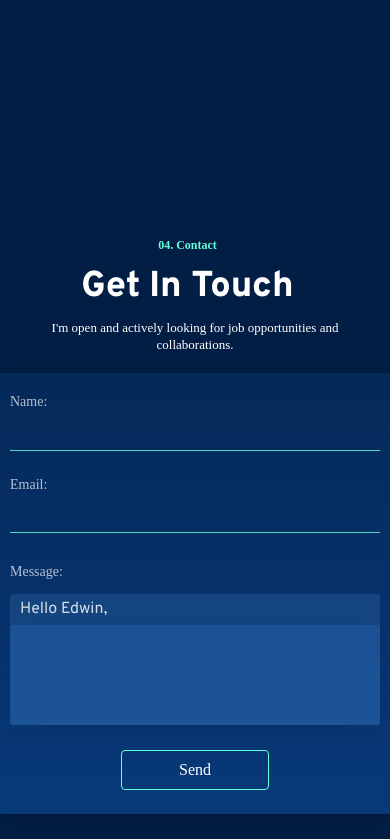
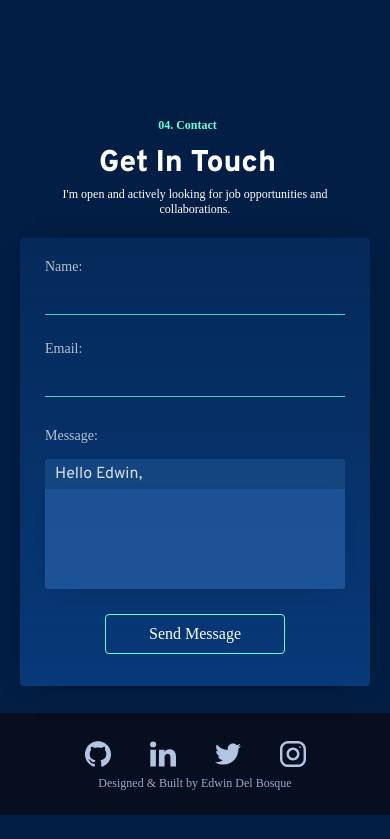
Before and after one commit to royamoussapour/portfolio, a React (Create React App) app: page / in a window 390 px wide. Shown: the part 8685-9524 px from the top of the page. After the commit the page ends 9500 px from the top, so only its background shows below. Built offline with nearby package versions, Linux system fonts and the light colour scheme; a web font is replaced by a local one.

Commit message:
Add validation to ContactForm

```diff
--- a/src/components/Contact/Contact.scss
+++ b/src/components/Contact/Contact.scss
@@ -78,9 +78,18 @@
 	}
 }
 
+@media only screen and (max-width: 1100px) {
+	.Contact {
+		min-height: 520px;
+		margin-top: 120px;
+	}
+}
+
 @media only screen and (max-width: 730px) {
 	.Contact {
 		min-height: 520px;
+		margin-top: 140px;
+		margin-bottom: -10px;
 
 		p {
 			font-size: 18px;
@@ -119,8 +128,16 @@
 	}
 }
 
+@media only screen and (max-width: 600px) {
+	.Contact {
+		margin-top: -250px;
+	}
+}
+
 @media only screen and (max-width: 550px) {
 	.Contact {
+		margin-top: -120px;
+
 		p {
 			font-size: 18px;
 			width: 400px;
@@ -135,13 +152,16 @@
 @media only screen and (max-width: 430px) {
 	.Contact {
 		min-height: 440px;
+
 		p {
-			font-size: 13px;
+			font-size: 12px;
 			width: 320px;
+			margin-bottom: -50px;
 		}
 
 		h2 {
-			font-size: 36px;
+			font-size: 30px;
+			margin-bottom: 35px;
 
 			span {
 				font-size: 12px;
--- a/src/components/ContactForm/ContactForm.js
+++ b/src/components/ContactForm/ContactForm.js
@@ -1,42 +1,16 @@
-import React, { Component } from 'react';
+import React, { useState } from 'react';
 import './ContactForm.scss';
 import Fade from 'react-reveal/Fade';
 
-class ContactForm extends Component {
-	constructor(props) {
-		super(props);
-		this.submitForm = this.submitForm.bind(this);
-		this.state = {
-			status: ''
-		};
-	}
+const ContactForm = props => {
+	const [status, updateStatus] = useState('');
+	const [name, updateName] = useState('');
+	const [email, updateEmail] = useState('');
+	const [message, updateMessage] = useState('');
 
-	render() {
-		const { status } = this.state;
-		return (
-			<Fade bottom distance='60px'>
-				<form
-					className='ContactForm'
-					onSubmit={this.submitForm}
-					action='https://formspree.io/mpzdzbnw'
-					method='POST'>
-					<label>Name:</label>
-					<input type='text' name='name' />
-					<label>Email:</label>
-					<input type='email' name='email' />
-					<label className='message'>Message:</label>
-					<h4>Hello Edwin,</h4>
-					<textarea type='text' name='message'></textarea>
-					{status === 'SUCCESS' ? <p>Thanks!</p> : <button>Send</button>}
-					{status === 'ERROR' && <p>Ooops! There was an error.</p>}
-				</form>
-			</Fade>
-		);
-	}
-
-	submitForm(ev) {
-		ev.preventDefault();
-		const form = ev.target;
+	const submitForm = event => {
+		event.preventDefault();
+		const form = event.target;
 		const data = new FormData(form);
 		const xhr = new XMLHttpRequest();
 		xhr.open(form.method, form.action);
@@ -45,13 +19,51 @@ class ContactForm extends Component {
 			if (xhr.readyState !== XMLHttpRequest.DONE) return;
 			if (xhr.status === 200) {
 				form.reset();
-				this.setState({ status: 'SUCCESS' });
+				updateStatus('SUCCESS');
 			} else {
-				this.setState({ status: 'ERROR' });
+				updateStatus('ERROR');
 			}
 		};
 		xhr.send(data);
-	}
-}
+	};
+
+	return (
+		<Fade bottom distance='60px'>
+			<form
+				className='ContactForm'
+				onSubmit={submitForm}
+				action={'https://formspree.io/mpzdzbnw'}
+				method={'POST'}>
+				<label>Name:</label>
+				<input
+					type='text'
+					name='name'
+					onChange={e => updateName(e.target.value)}
+					value={name}
+				/>
+				<label>Email:</label>
+				<input
+					type='email'
+					name='email'
+					onChange={e => updateEmail(e.target.value)}
+					value={email}
+				/>
+				<label className='message'>Message:</label>
+				<h4>Hello Edwin,</h4>
+				<textarea
+					type='text'
+					name='message'
+					onChange={e => updateMessage(e.target.value)}
+					value={message}></textarea>
+				{status === 'SUCCESS' ? (
+					<p>Thanks!</p>
+				) : (
+					<button disabled={!name || !email || !message}>Send Message</button>
+				)}
+				{status === 'ERROR' && <p>Ooops! There was an error.</p>}
+			</form>
+		</Fade>
+	);
+};
 
 export default ContactForm;
--- a/src/components/ContactForm/ContactForm.scss
+++ b/src/components/ContactForm/ContactForm.scss
@@ -8,7 +8,8 @@
 	box-shadow: 0 5px 30px -16px rgba(0, 0, 0, 0.548);
 	position: relative;
 	top: 70px;
-	z-index: 10;
+	z-index: 1;
+	height: 448px;
 
 	label {
 		width: 100%;
@@ -76,7 +77,7 @@
 		font-size: 16px;
 		cursor: pointer;
 		padding: 10px 40px;
-		width: 40%;
+		width: 60%;
 		background: rgba(0, 0, 0, 0);
 		margin-top: 10px;
 		transition: all 200ms ease-out;
@@ -116,3 +117,12 @@
 		}
 	}
 }
+
+@media only screen and (max-width: 460px) {
+	.ContactForm {
+		input,
+		textarea {
+			width: 300px;
+		}
+	}
+}
--- a/src/components/Footer/Footer.scss
+++ b/src/components/Footer/Footer.scss
@@ -46,3 +46,13 @@
 		}
 	}
 }
+
+@media only screen and (max-width: 430px) {
+	.Footer {
+		height: 102px;
+
+		p {
+			margin-top: 50px;
+		}
+	}
+}
--- a/src/data/jobs.js
+++ b/src/data/jobs.js
@@ -8,8 +8,7 @@ const jobs = [
 		url: 'https://turing.io',
 		description: [
 			'Collaborated in fast-paced, cross-functional teams for more than 60 hours a week for 9 months building a variety of interesting and meaningful projects.',
-			'Built robust, scalable, and fully-tested applications with mainly front-end tools and some back-end technologies.',
-			'Gained experience building responsive layouts, writing clean, refactored JavaScript ES6+ and libraries and frameworks such as React, utilizing heavy data manipulation, DOM manipulation, OOP concepts and Test-Driven Development.'
+			'Built robust, scalable, and fully-tested applications with mainly front-end tools and some back-end technologies.'
 		]
 	},
 	{
```
Also changed, not shown: 1 other file (tests, documents, lock files or other folders).
